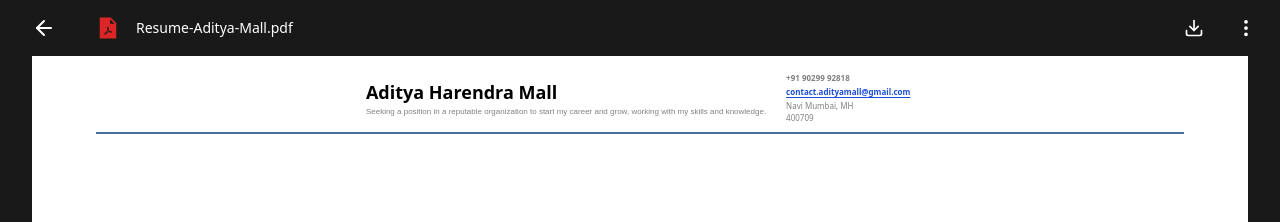
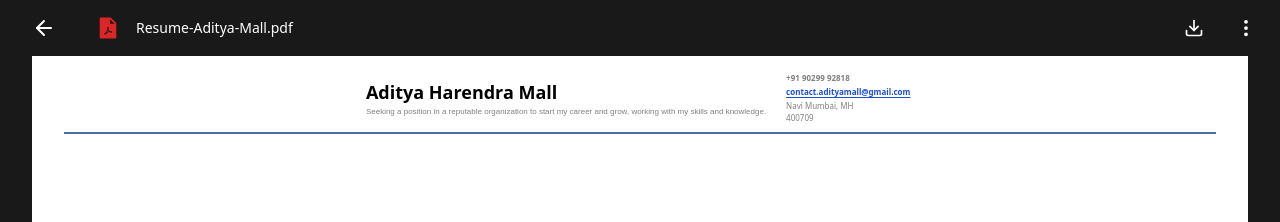
Before and after one commit to iamadityamall/resume-app, a React (Create React App) app: page / in a window 1280 px wide. Shown: the top 222 px of the page. Built offline with nearby package versions, Linux system fonts and the light colour scheme.

Commit message:
margin x removed

```diff
--- a/src/components/MainContent.jsx
+++ b/src/components/MainContent.jsx
@@ -30,7 +30,7 @@ const MainContent = () => {
             </div>
           </div>
 
-          <div className="h-[1.5px] w-[85vw] mx-auto bg-secondary/80"></div>
+          <div className="h-[1.5px] w-[90vw] bg-secondary/80"></div>
         </header>
       </section>
     </main>
```
